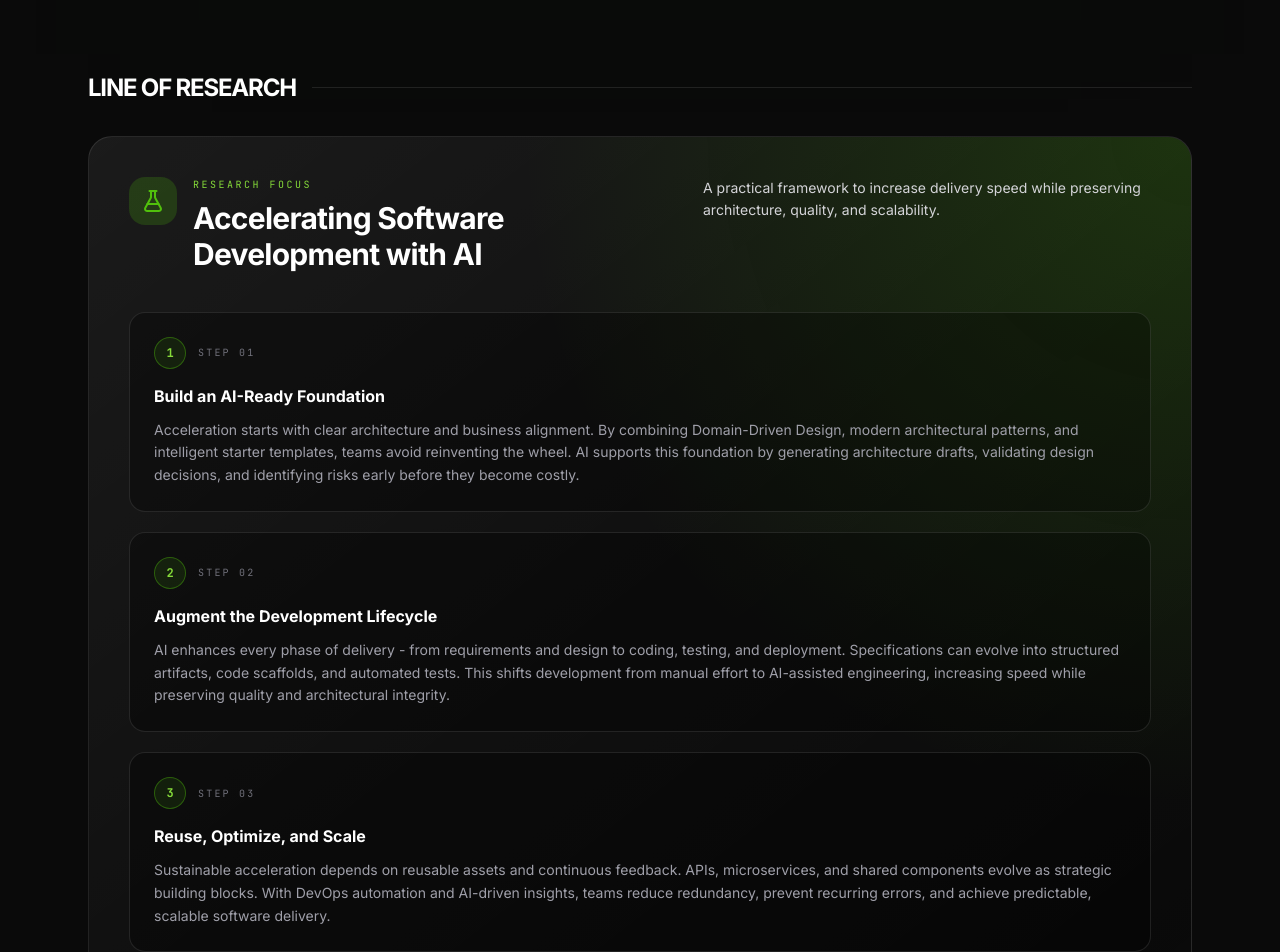
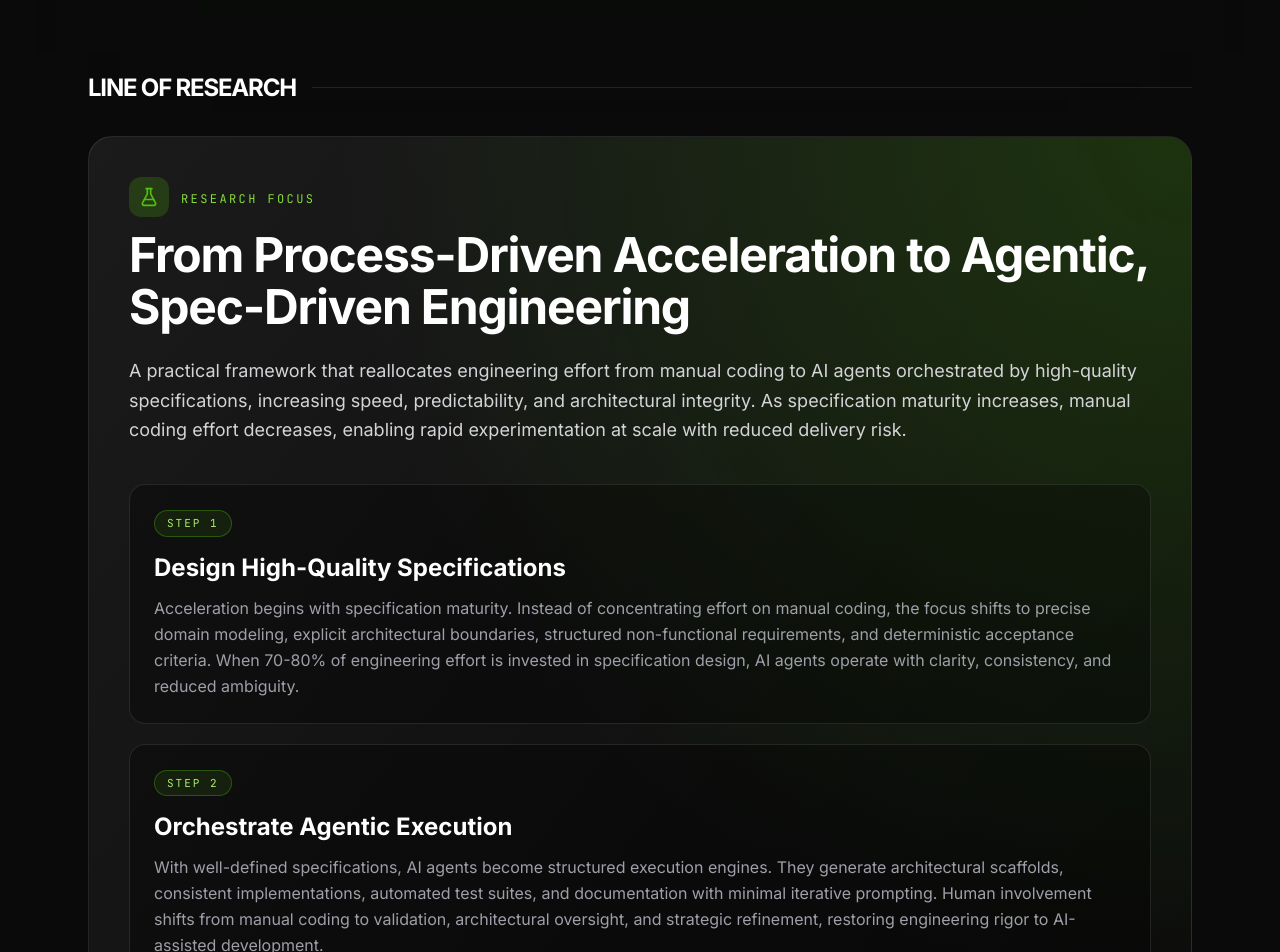
Before and after one commit to smiguelnet/website, a React (Vite) app: page / in a window 1280 px wide. Shown: the part 1400-2352 px from the top of the page. Built offline with nearby package versions, Linux system fonts and the light colour scheme.

Commit message:
chore: update research

```diff
--- a/src/App.tsx
+++ b/src/App.tsx
@@ -730,48 +730,60 @@ export default function App() {
                   </h3>
                   <div className='h-px flex-1 bg-white/10' />
                 </div>
-                <div className='relative overflow-hidden p-8 md:p-10 rounded-3xl border border-white/10 bg-gradient-to-br from-white/[0.07] via-white/[0.03] to-transparent'>
+                <div className='relative overflow-hidden p-6 sm:p-8 lg:p-10 rounded-3xl border border-white/10 bg-gradient-to-br from-white/[0.07] via-white/[0.03] to-transparent'>
                   <div className='absolute inset-0 bg-[radial-gradient(circle_at_top_right,rgba(81,192,12,0.2),transparent_48%)] pointer-events-none' />
 
-                  <div className='relative flex flex-col md:flex-row md:items-start md:justify-between gap-6 mb-10'>
-                    <div className='flex items-start gap-4'>
-                      <div className='w-12 h-12 rounded-2xl bg-emerald-500/20 flex items-center justify-center text-emerald-500 shrink-0'>
-                        <FlaskConical className='w-6 h-6' />
-                      </div>
-                      <div>
-                        <p className='text-[10px] font-mono uppercase tracking-[0.25em] text-emerald-400 mb-2'>
+                  <div className='relative flex flex-col gap-5 sm:gap-6 mb-8 md:mb-10'>
+                    <div>
+                      <div className='flex items-center gap-3 mb-3'>
+                        <div className='w-10 h-10 rounded-xl bg-emerald-500/20 flex items-center justify-center text-emerald-500 shrink-0'>
+                          <FlaskConical className='w-5 h-5' />
+                        </div>
+                        <p className='text-[12px] pt-1 font-mono uppercase tracking-[0.2em] text-emerald-400'>
                           Research Focus
                         </p>
-                        <h4 className='text-2xl md:text-3xl font-bold text-white tracking-tight'>
-                          {RESUME_DATA.research.title}
-                        </h4>
                       </div>
+                      <h4 className='text-3xl sm:text-[2.5rem] lg:text-[3rem] font-bold text-white tracking-tight leading-[1.08]'>
+                        {RESUME_DATA.research.title}
+                      </h4>
                     </div>
-                    <p className='text-sm text-zinc-300 leading-relaxed max-w-md'>
+                    <p className='text-base sm:text-lg text-zinc-300 leading-relaxed w-full max-w-none'>
                       {RESUME_DATA.research.description}
                     </p>
                   </div>
 
-                  <div className='relative space-y-5'>
+                  <div className='relative space-y-4 sm:space-y-5'>
                     {RESUME_DATA.research.phases.map((phase, i) => (
                       <div
                         key={i}
-                        className='group rounded-2xl border border-white/10 bg-black/30 p-6 hover:border-emerald-500/35 hover:bg-emerald-500/[0.04] shadow-[0_0_0_rgba(81,192,12,0)] hover:shadow-[0_0_24px_rgba(81,192,12,0.16)] transition-all duration-300'
+                        className='group rounded-2xl border border-white/10 bg-black/30 p-5 sm:p-6 hover:border-emerald-500/35 hover:bg-emerald-500/[0.04] shadow-[0_0_0_rgba(81,192,12,0)] hover:shadow-[0_0_24px_rgba(81,192,12,0.16)] transition-all duration-300'
                       >
-                        <div className='flex items-center gap-3 mb-4'>
-                          <span className='w-8 h-8 rounded-full border border-emerald-500/40 bg-emerald-500/10 text-emerald-400 text-xs font-mono font-bold flex items-center justify-center'>
-                            {i + 1}
-                          </span>
-                          <span className='text-[10px] font-mono uppercase tracking-[0.22em] text-zinc-500'>
-                            Step 0{i + 1}
+                        <div className='mb-4'>
+                          <span className='inline-flex items-center rounded-full border border-emerald-500/35 bg-emerald-500/10 px-3 py-1 text-[11px] font-mono uppercase tracking-[0.18em] text-emerald-300'>
+                            Step {i + 1}
                           </span>
                         </div>
-                        <h5 className='text-base font-semibold text-white leading-snug mb-3'>
+                        <h5 className='text-xl sm:text-2xl font-semibold text-white leading-tight mb-3'>
                           {phase.name}
                         </h5>
-                        <p className='text-sm text-zinc-400 leading-relaxed'>{phase.details}</p>
+                        <p className='text-base text-zinc-400 leading-relaxed'>{phase.details}</p>
                       </div>
                     ))}
+                  </div>
+
+                  <div className='relative mt-8 pt-6 border-t border-white/10'>
+                    <p className='text-[14px] font-mono uppercase text-emerald-400 mb-2'>
+                      Expected Result
+                    </p>
+                    <h5 className='text-xl sm:text-2xl font-semibold text-white leading-tight mb-3'>
+                      {RESUME_DATA.research.expectedResult.title}
+                    </h5>
+                    <p className='text-base text-zinc-300 leading-relaxed mb-4 max-w-4xl'>
+                      {RESUME_DATA.research.expectedResult.details}
+                    </p>
+                    <p className='text-sm sm:text-base font-mono text-emerald-300/90'>
+                      {RESUME_DATA.research.expectedResult.formula}
+                    </p>
                   </div>
                 </div>
               </section>
--- a/src/constants.ts
+++ b/src/constants.ts
@@ -23,26 +23,32 @@ export const RESUME_DATA = {
     'Machine Learning & Robotic Process Automation',
   ],
   research: {
-    title: 'Accelerating Software Development with AI',
+    title: 'From Process-Driven Acceleration to Agentic, Spec-Driven Engineering',
     description:
-      'A practical framework to increase delivery speed while preserving architecture, quality, and scalability.',
+      'A practical framework that reallocates engineering effort from manual coding to AI agents orchestrated by high-quality specifications, increasing speed, predictability, and architectural integrity. As specification maturity increases, manual coding effort decreases, enabling rapid experimentation at scale with reduced delivery risk.',
     phases: [
       {
-        name: 'Build an AI-Ready Foundation',
+        name: 'Design High-Quality Specifications',
         details:
-          'Acceleration starts with clear architecture and business alignment. By combining Domain-Driven Design, modern architectural patterns, and intelligent starter templates, teams avoid reinventing the wheel. AI supports this foundation by generating architecture drafts, validating design decisions, and identifying risks early before they become costly.',
+          'Acceleration begins with specification maturity. Instead of concentrating effort on manual coding, the focus shifts to precise domain modeling, explicit architectural boundaries, structured non-functional requirements, and deterministic acceptance criteria. When 70-80% of engineering effort is invested in specification design, AI agents operate with clarity, consistency, and reduced ambiguity.',
       },
       {
-        name: 'Augment the Development Lifecycle',
+        name: 'Orchestrate Agentic Execution',
         details:
-          'AI enhances every phase of delivery - from requirements and design to coding, testing, and deployment. Specifications can evolve into structured artifacts, code scaffolds, and automated tests. This shifts development from manual effort to AI-assisted engineering, increasing speed while preserving quality and architectural integrity.',
+          'With well-defined specifications, AI agents become structured execution engines. They generate architectural scaffolds, consistent implementations, automated test suites, and documentation with minimal iterative prompting. Human involvement shifts from manual coding to validation, architectural oversight, and strategic refinement, restoring engineering rigor to AI-assisted development.',
       },
       {
-        name: 'Reuse, Optimize, and Scale',
+        name: 'Validate, Govern, and Evolve',
         details:
-          'Sustainable acceleration depends on reusable assets and continuous feedback. APIs, microservices, and shared components evolve as strategic building blocks. With DevOps automation and AI-driven insights, teams reduce redundancy, prevent recurring errors, and achieve predictable, scalable software delivery.',
+          'Agentic systems require structured governance. Automated validation pipelines ensure generated artifacts remain aligned with specifications, architectural constraints, and non-functional requirements. Humans act as architectural guardians, reviewing outputs at defined checkpoints while enabling agents to iterate within controlled boundaries. This governance layer preserves quality, prevents architectural drift, and enables safe, continuous system evolution.',
       },
     ],
+    expectedResult: {
+      title: 'Enable Rapid Experimentation at Scale',
+      details:
+        'As specification maturity increases, manual coding effort decreases. Organizations gain the ability to prototype multiple strategies, test business variations, and target different customer segments in parallel. Agentic development preserves architectural integrity while dramatically reducing time-to-experiment and delivery risk.',
+      formula: 'Controlled autonomy -> Faster experimentation -> Reduced delivery risk',
+    },
   },
   achievements: [
     { label: 'Production Systems Delivered', value: 50, suffix: '+', goal: 60 },
```
Also changed, not shown: 2 other files (tests, documents, lock files or other folders).
